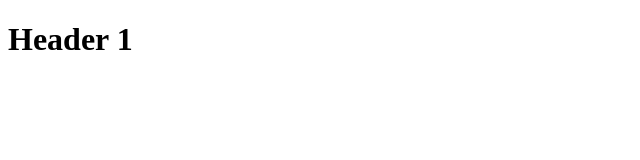
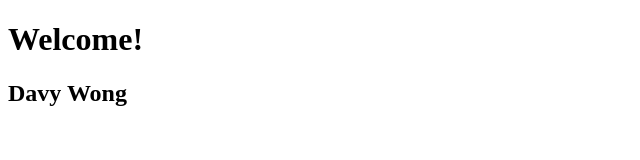
Before and after one commit to davy-py-wong/davy-py-wong.github.io, a plain HTML site: page index.html in a window 1280 px wide. Shown: the whole page, without its empty margins (0-640 px from the left). Drawn offline with Linux system fonts and the light colour scheme.

Commit message:
Update index.html

```diff
--- a/index.html
+++ b/index.html
@@ -5,6 +5,7 @@
     <title>Hello GitHub</title>
   </head>
   <body>
-    <h1>Header 1</h1>
+    <h1>Welcome!</h1>
+    <h2>Davy Wong</h2>
   </body>
 </html>
```
